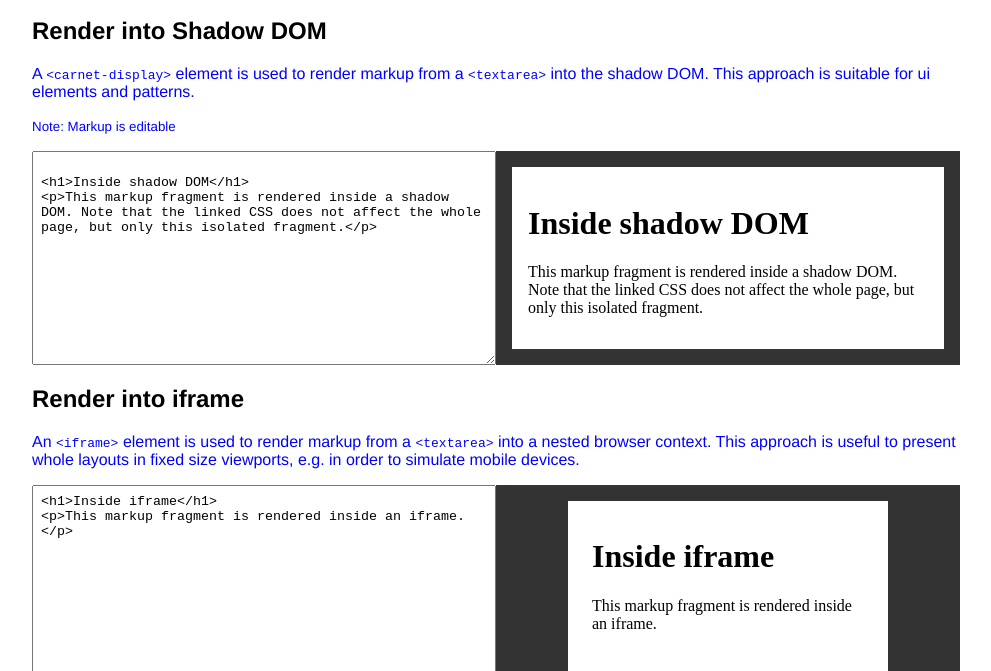
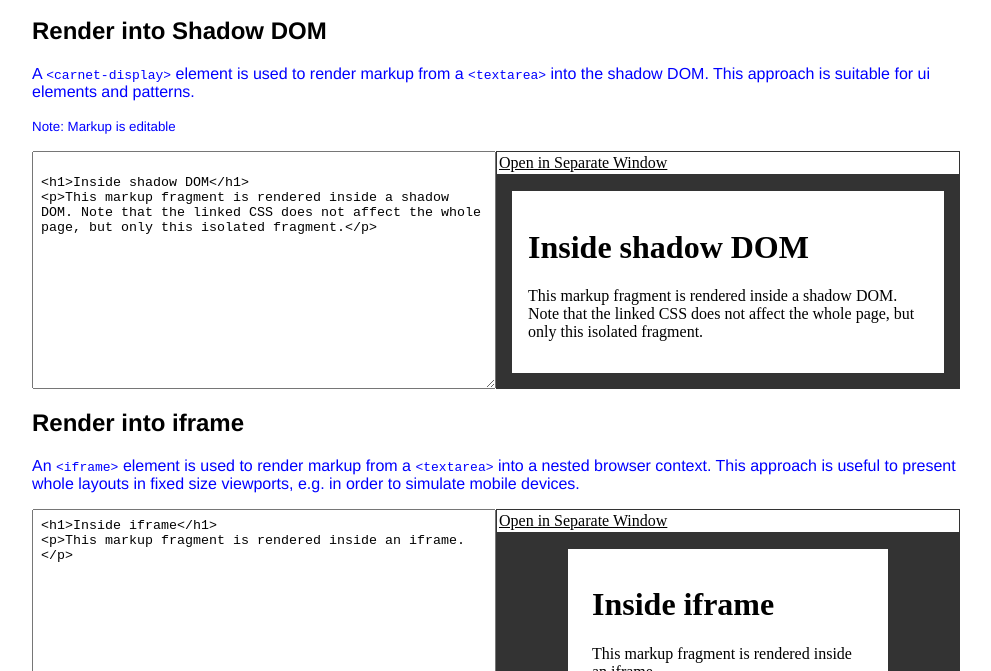
Before and after one commit to carnet-components/sketch, a website with bundled scripts: page sample/index.html in a window 1280 px wide. Shown: the part 129-800 px from the top of the page, without its empty margins (144-1135 px from the left). Built offline with nearby package versions, Linux system fonts and the light colour scheme.

Commit message:
Update example

```diff
--- a/sample/index.html
+++ b/sample/index.html
@@ -64,6 +64,16 @@
                 background-color: #333;
             }
 
+            carnet-sketch output a.carnet-window,
+            carnet-sketch output a.carnet-window:link {
+                border: 1px solid #333;
+                padding: calc(1/8 * 1em);
+                background-color: white;
+                color: inherit;
+                display: block;
+                text-decoration: underline;
+            }
+
             carnet-sketch carnet-display, carnet-sketch iframe {
                 background-color: white;
                 border: 1rem solid white;
@@ -80,6 +90,17 @@
                 margin: 1rem auto;
             }
         </style>
+        <script>
+            document.addEventListener('DOMContentLoaded', () => {
+                let w = document.createElement('carnet-window');
+                w.url = document.location.toString().replace('index.html', 'blank.html');
+                document.querySelectorAll('a.carnet-window').forEach((link) => {
+                    link.addEventListener('click', () => {
+                        link.parentElement.appendChild(w);
+                    });
+                });
+            });
+        </script>
     </head>
     <body>
         <main>
@@ -110,6 +131,7 @@
 </textarea>
 
                 <output>
+                    <a class="carnet-window">Open in Separate Window</a>
                     <carnet-display></carnet-display>
                 </output>
             </carnet-sketch>
@@ -130,6 +152,7 @@
 </textarea>
 
                 <output>
+                    <a class="carnet-window">Open in Separate Window</a>
                     <iframe></iframe>
                 </output>
             </carnet-sketch>
```
